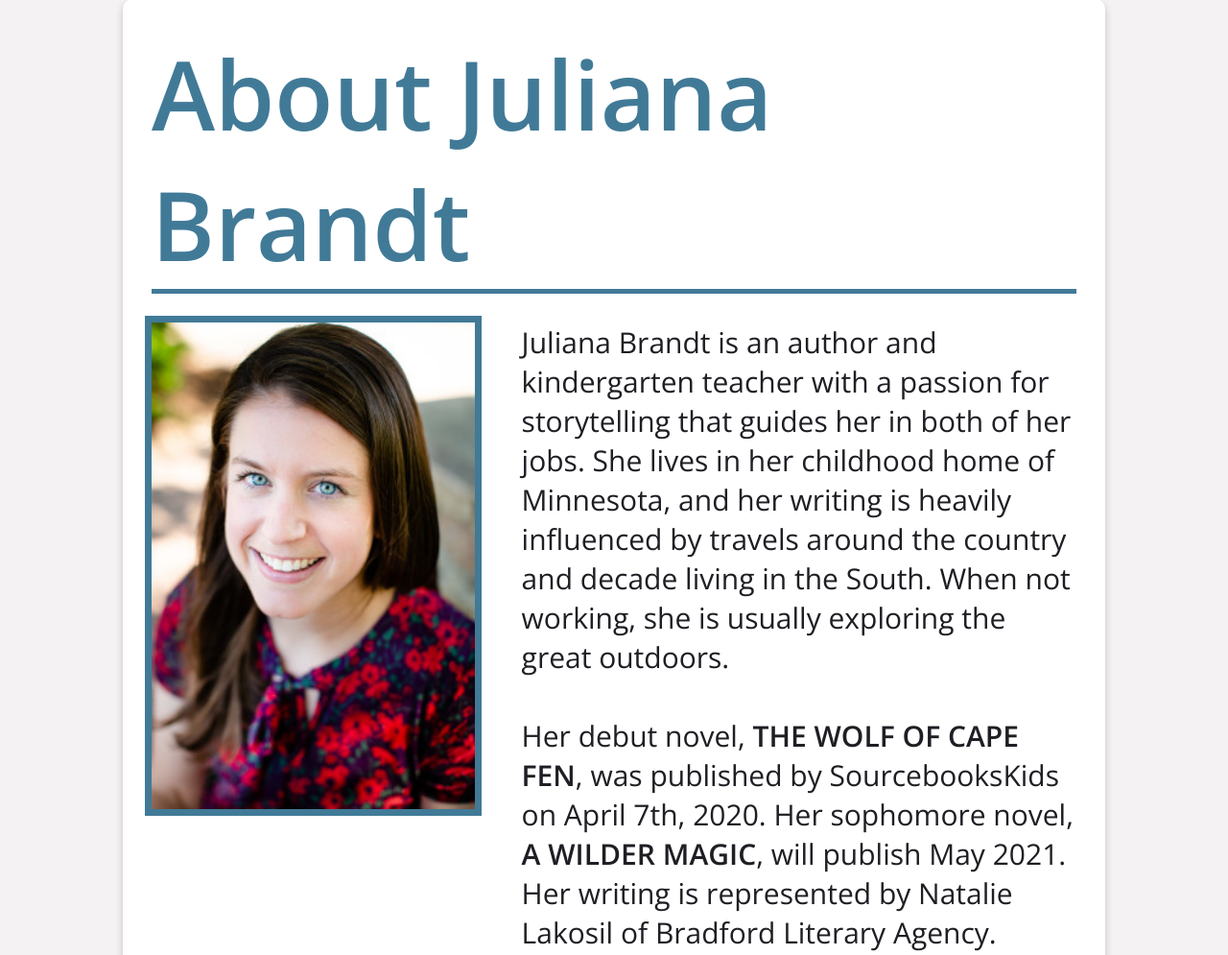
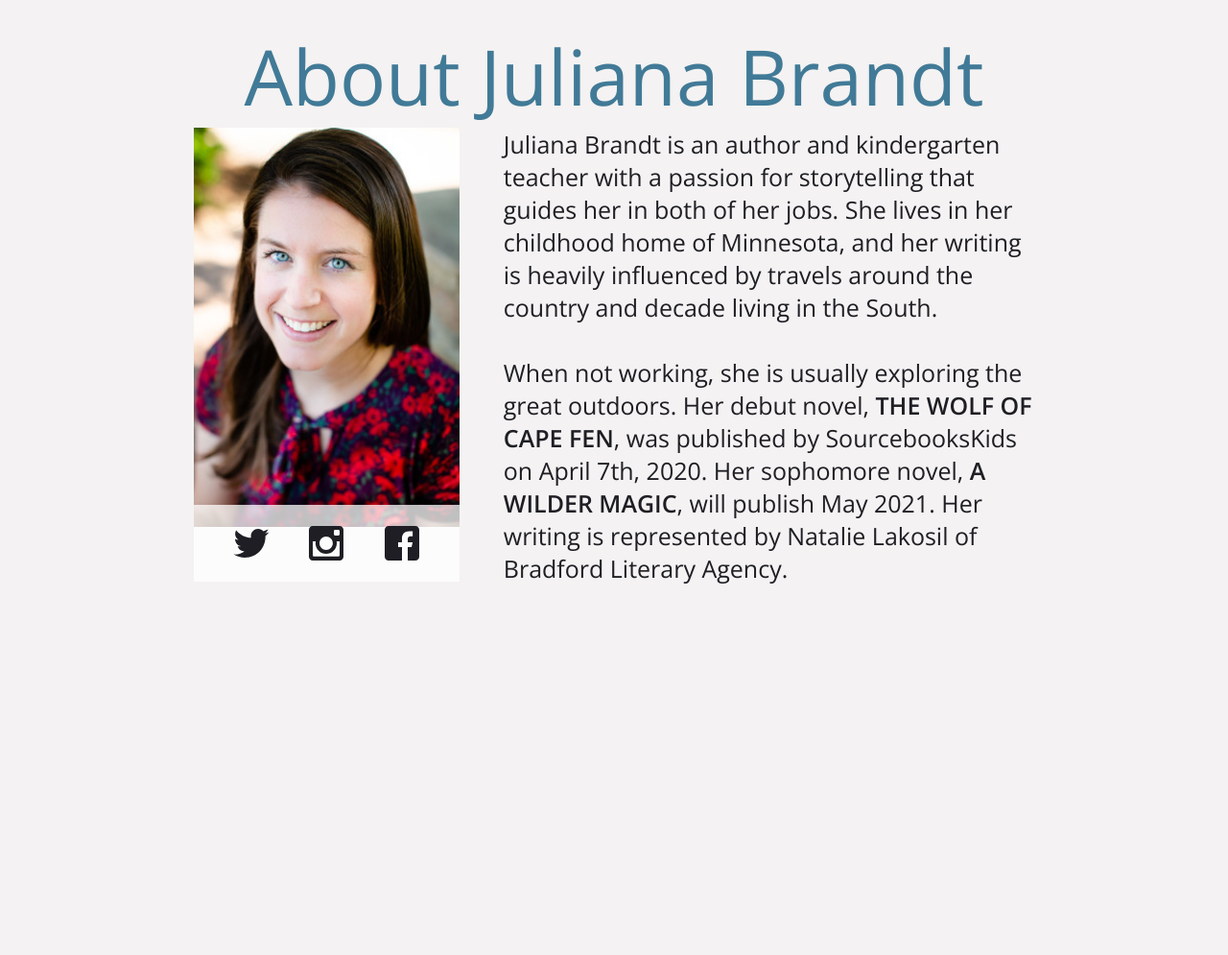
Before and after one commit to lwerner27/new-jlb, a website: page index.html in a window 1280 px wide. Shown: the part 876-1871 px from the top of the page at 96% size. After the commit the page ends 1585 px from the top, so only its background shows below. Drawn offline with nearby package versions, Linux system fonts and the light colour scheme.

Commit message:
Restarted About section, built basic grid.

```diff
--- a/index.html
+++ b/index.html
@@ -24,6 +24,7 @@
             </svg>
         </a>
 
+        <!-- Landing Section -->
         <div class="landing">
             <div class="landing__content">
                 <a href="#" class="landing__icon-box">
@@ -37,34 +38,91 @@
                 <h1 class="landing__title">Juliana Brandt</h1>
                 <a class="landing__info-btn"> Learn More </a>
             </div>
+        </div>
 
-            <main>
-                <section class="about">
         <div class="container">
-                        <div class="about__card">
+            <!-- About Section Below -->
             <div class="row">
-                                <h3 class="about__card__title">
+                <div class="col--90">
+                    <!-- Card Below -->
+                    <div class="card">
+                        <div class="row">
+                            <div class="col--90">
+                                <div class="card__title">
                                     About Juliana Brandt
-                                </h3>
                                 </div>
+                            </div>
+                        </div>
+
                         <div class="row">
+                            <div class="col--30">
+                                <div class="img-container">
                                     <img
                                         src="resources/images/Julian.jpg"
                                         alt=""
-                                    class="about__card__img"
+                                        class="card__img"
                                     />
-                                <p class="about__card__text">
+                                    <div class="img-container__info-box">
+                                        <div class="row">
+                                            <div class="col--30--center">
+                                                <a
+                                                    href="#"
+                                                    class="card__social-link"
+                                                >
+                                                    <svg
+                                                        class="card__social-icon"
+                                                    >
+                                                        <use
+                                                            xlink:href="/resources/images/sprite.svg#icon-twitter"
+                                                        ></use>
+                                                    </svg>
+                                                </a>
+                                            </div>
+                                            <div class="col--30--center">
+                                                <a
+                                                    href="#"
+                                                    class="card__social-link"
+                                                >
+                                                    <svg
+                                                        class="card__social-icon"
+                                                    >
+                                                        <use
+                                                            xlink:href="/resources/images/sprite.svg#icon-instagram"
+                                                        ></use>
+                                                    </svg>
+                                                </a>
+                                            </div>
+                                            <div class="col--30--center">
+                                                <a
+                                                    href="#"
+                                                    class="card__social-link"
+                                                >
+                                                    <svg
+                                                        class="card__social-icon"
+                                                    >
+                                                        <use
+                                                            xlink:href="/resources/images/sprite.svg#icon-facebook"
+                                                        ></use>
+                                                    </svg>
+                                                </a>
+                                            </div>
+                                        </div>
+                                    </div>
+                                </div>
+                            </div>
+                            <div class="col--60">
+                                <p class="card__text">
                                     Juliana Brandt is an author and kindergarten
                                     teacher with a passion for storytelling that
                                     guides her in both of her jobs. She lives in
                                     her childhood home of Minnesota, and her
                                     writing is heavily influenced by travels
                                     around the country and decade living in the
-                                    South. When not working, she is usually
-                                    exploring the great outdoors.
+                                    South.
                                     <br />
                                     <br />
-                                    Her debut novel,
+                                    When not working, she is usually exploring
+                                    the great outdoors. Her debut novel,
                                     <strong>THE WOLF OF CAPE FEN</strong>, was
                                     published by SourcebooksKids on April 7th,
                                     2020. Her sophomore novel,
@@ -76,8 +134,10 @@
                             </div>
                         </div>
                     </div>
-                </section>
-            </main>
+                    <!-- Card Above -->
+                </div>
+            </div>
+            <!-- About Section Above -->
         </div>
     </body>
 </html>
--- a/resources/css/main.css
+++ b/resources/css/main.css
@@ -34,13 +34,64 @@ body {
 
 .container {
   max-width: 120rem;
-  width: 80%; }
+  width: 80%;
+  display: flex;
+  justify-content: center;
+  margin: 10rem auto; }
 
 .row {
   display: flex;
-  flex-direction: row;
-  justify-content: space-between;
-  align-items: flex-start; }
+  justify-content: space-around; }
+
+.col {
+  display: flex;
+  flex-direction: column;
+  align-items: center; }
+  .col--90 {
+    width: 90%; }
+  .col--60 {
+    width: 60%; }
+  .col--45 {
+    width: 45%; }
+  .col--30 {
+    width: 30%;
+    display: flex; }
+    .col--30--center {
+      justify-content: center; }
+
+.card {
+  width: 100%; }
+  .card__title {
+    display: flex;
+    justify-content: center;
+    align-items: center;
+    font-size: 8rem;
+    color: var(--color-blue); }
+  .card__img {
+    width: 100%;
+    height: auto; }
+  .card__social-icon {
+    fill: var(--color-black);
+    height: 4rem;
+    width: 4rem;
+    display: flex; }
+    .card__social-icon:hover {
+      fill: var(--color-blue); }
+  .card__text {
+    font-size: 2.5rem; }
+
+.img-container {
+  position: relative;
+  display: inline-block;
+  height: 100%;
+  width: 100%; }
+  .img-container__info-box {
+    background-color: rgba(255, 255, 255, 0.75);
+    position: absolute;
+    bottom: 0;
+    width: 100%;
+    transform: translateY(-3px);
+    padding: 2rem; }
 
 .landing__content {
   background-image: url(https://images.unsplash.com/photo-1532009172808-fe52563c17aa?ixlib=rb-1.2.1&ixid=MXwxMjA3fDB8MHxwaG90by1wYWdlfHx8fGVufDB8fHw%3D&auto=format&fit=crop&w=1950&q=80);
@@ -147,33 +198,6 @@ body {
 main {
   margin: 5rem 0; }
 
-.about {
-  display: flex;
-  justify-content: center; }
-  .about__card {
-    display: flex;
-    flex-direction: column;
-    align-items: center;
-    justify-content: flex-start;
-    margin-top: 2.5rem;
-    box-shadow: 0 0.4rem 0.8rem 0 rgba(0, 0, 0, 0.2);
-    padding: 3rem;
-    border-radius: 1rem;
-    background-color: #fff; }
-    .about__card__title {
-      display: flex;
-      justify-content: center;
-      font-size: 10rem;
-      color: var(--color-blue);
-      border-bottom: var(--color-blue) solid 0.5rem;
-      margin-bottom: 3rem; }
-    .about__card__img {
-      width: 35%;
-      outline: var(--color-blue) solid 0.75rem; }
-    .about__card__text {
-      width: 60%;
-      font-size: 3rem; }
-
 @-webkit-keyframes pulse {
   0% { }
   70% {
--- a/resources/scss/_components.scss
+++ b/resources/scss/_components.scss
@@ -1,11 +1,86 @@
 .container {
     max-width: 120rem;
     width: 80%;
+    display: flex;
+    justify-content: center;
+    margin: 10rem auto;
 }
 
 .row {
     display: flex;
-    flex-direction: row;
-    justify-content: space-between;
-    align-items: flex-start;
+    // margin-top: 2rem;
+    justify-content: space-around;
 }
+
+.col {
+    display: flex;
+    flex-direction: column;
+    align-items: center;
+
+    &--90 {
+        width: 90%;
+    }
+
+    &--60 {
+        width: 60%;
+    }
+    &--45 {
+        width: 45%;
+    }
+    &--30 {
+        width: 30%;
+        display: flex;
+
+        &--center {
+            justify-content: center;
+        }
+    }
+}
+
+.card {
+    width: 100%;
+
+    &__title {
+        display: flex;
+        justify-content: center;
+        align-items: center;
+        font-size: 8rem;
+        color: var(--color-blue);
+    }
+
+    &__img {
+        width: 100%;
+        height: auto;
+    }
+
+    &__social-icon {
+        fill: var(--color-black);
+        height: 4rem;
+        width: 4rem;
+        display: flex;
+
+        &:hover {
+            fill: var(--color-blue);
+        }
+    }
+
+    &__text {
+        font-size: 2.5rem;
+    }
+}
+
+.img-container {
+    position: relative;
+    display: inline-block;
+    height: 100%;
+    width: 100%;
+
+    &__info-box {
+        background-color: rgba(255, 255, 255, 0.75);
+        position: absolute;
+        bottom: 0;
+        width: 100%;
+        transform: translateY(-3px);
+        padding: 2rem;
+    }
+}
--- a/resources/scss/_layout.scss
+++ b/resources/scss/_layout.scss
@@ -120,43 +120,6 @@ main {
     margin: 5rem 0;
 }
 
-// About section Styles
-.about {
-    display: flex;
-    justify-content: center;
-
-    &__card {
-        display: flex;
-        flex-direction: column;
-        align-items: center;
-        justify-content: flex-start;
-        margin-top: 2.5rem;
-        box-shadow: 0 0.4rem 0.8rem 0 rgba(0, 0, 0, 0.2);
-        padding: 3rem;
-        border-radius: 1rem;
-        background-color: #fff;
-
-        &__title {
-            display: flex;
-            justify-content: center;
-            font-size: 10rem;
-            color: var(--color-blue);
-            border-bottom: var(--color-blue) solid 0.5rem;
-            margin-bottom: 3rem;
-        }
-
-        &__img {
-            width: 35%;
-            outline: var(--color-blue) solid 0.75rem;
-        }
-
-        &__text {
-            width: 60%;
-            font-size: 3rem;
-        }
-    }
-}
-
 // Animations
 @keyframes pulse {
     0% {
```
Lines whose indentation alone changed are shown as unchanged.
